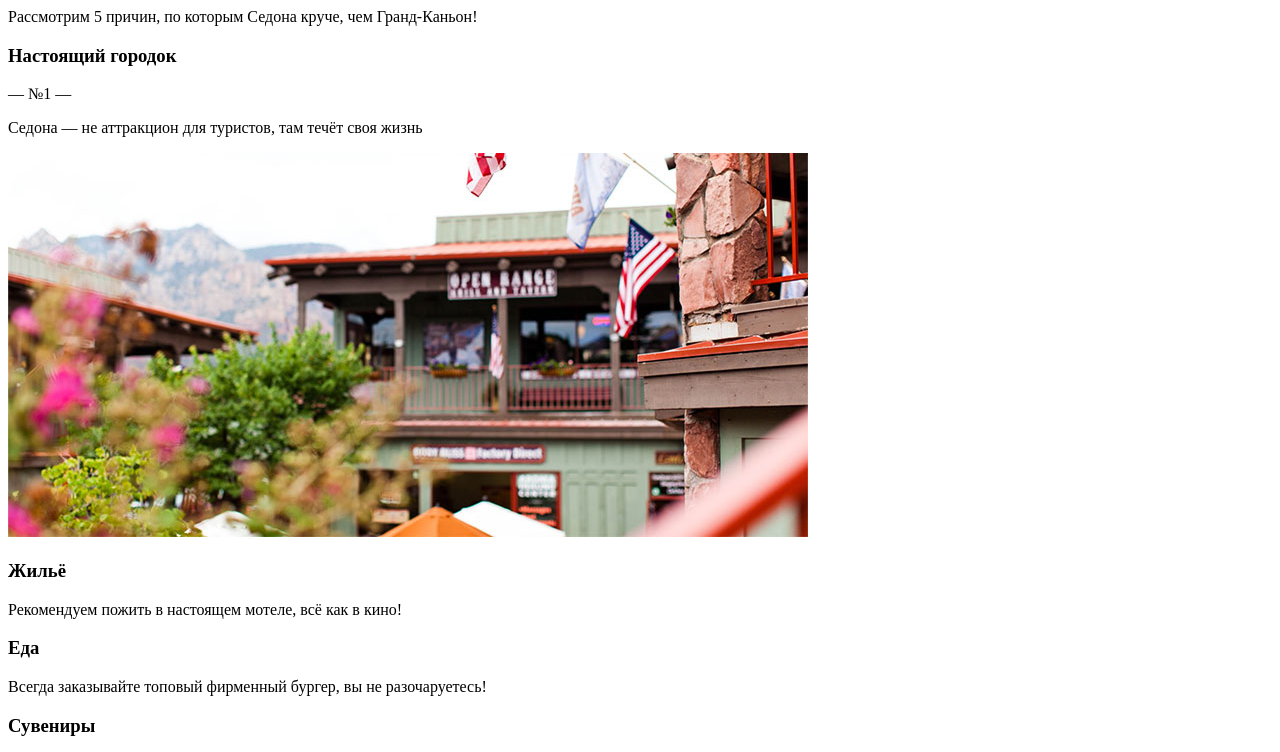
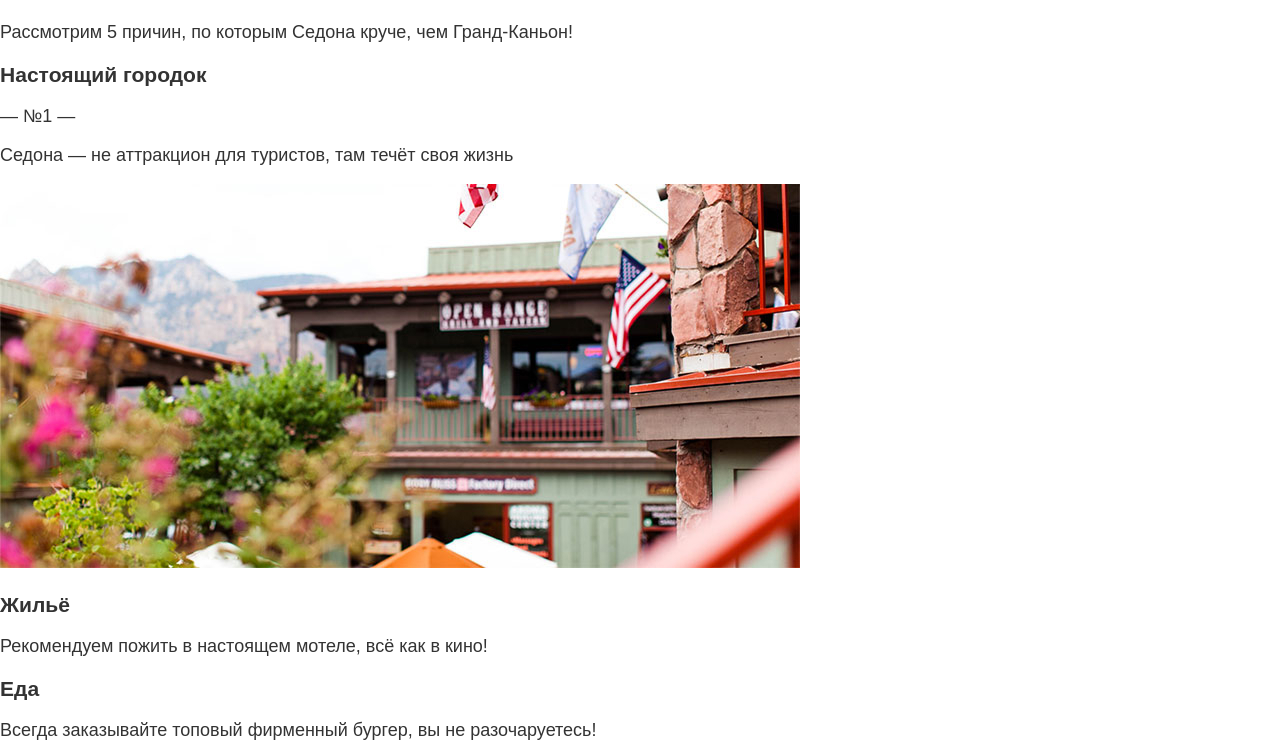
Before and after one commit to MichaelBazhanov/Sedona-HTML-Academy-, a plain HTML site: page index.html in a window 1280 px wide. Shown: the part 294-1046 px from the top of the page. Drawn offline with Linux system fonts and the light colour scheme.

Commit message:
add font and font in css

```diff
--- a/css/index.css
+++ b/css/index.css
@@ -1,4 +1,5 @@
 :root {
+  /* Colors */
   --black: #000000;
   --dark: #333333;
   --gray: #e5e5e5;
@@ -18,12 +19,34 @@
   --error: #ff5757;
   --warning: #fd922e;
   --success: #7db550;
+
+  /* Fonts */
+  --font-family: "PT Sans", "Arial", sans-serif;
+}
+
+@font-face {
+  font-family: var(--font-family);
+  font-style: normal;
+  font-weight: 400;
+  font-display: swap;
+  src: url(../fonts/PT-Sans/PT-Sans-400.woff2);
+}
+
+@font-face {
+  font-family: var(--font-family);
+  font-style: normal;
+  font-weight: 700;
+  font-display: swap;
+  src: url(../fonts/PT-Sans/PT-Sans-700.woff2);
 }
 
 body {
   margin: 0;
   padding: 0;
-  color: var(--black);
+  color: var(--dark);
+  font-family: var(--font-family);
+  font-size: 18px;
+  line-height: 21px;
 }
 
 .visually-hidden {
--- a/index.html
+++ b/index.html
@@ -16,6 +16,10 @@
     name="description"
     content="Самые лучшие гостиницы в Седоне для вас.         "
   />
+  <link
+    rel="stylesheet"
+    href="./css/index.css"
+  >
 </head>
 
 <body>
```
Also changed, not shown: fonts/PT-Sans/PT-Sans-400.woff2 (added), fonts/PT-Sans/PT-Sans-700.woff2 (added), img/images-decorative/backgound-filter.jpg (added), 1 other file.
